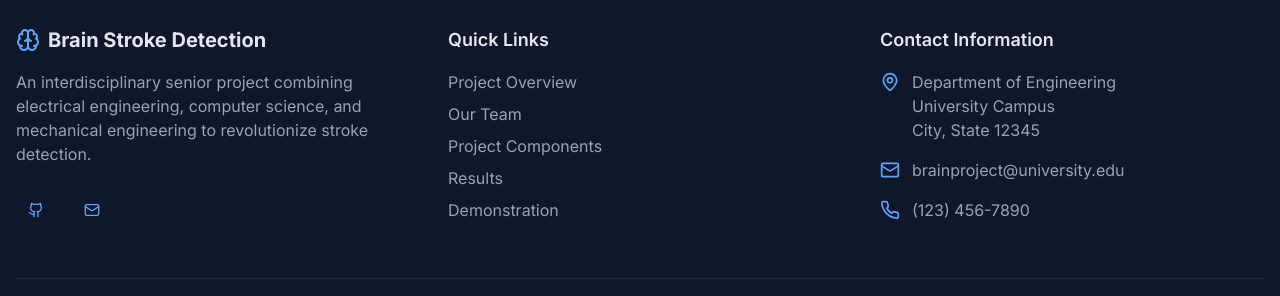
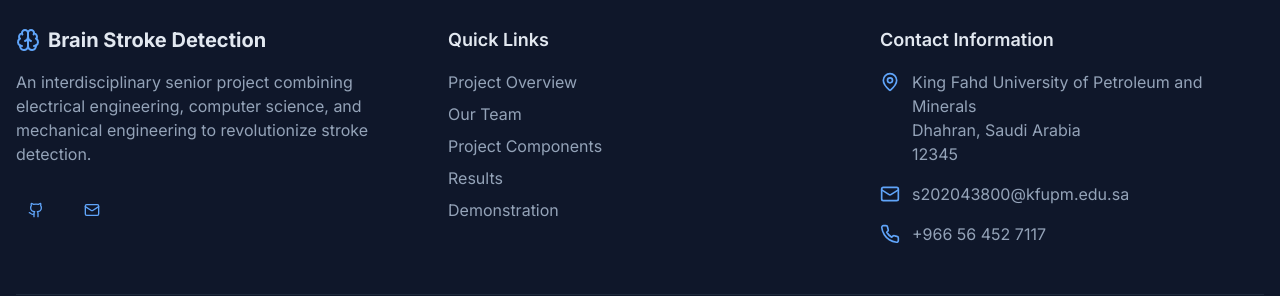
Before and after one commit to MysticalDawn/MWI-Overview, a Next.js app in the folder client/: page / in a window 1280 px wide. Shown: the part 5290-5586 px from the top of the page. Built offline with nearby package versions, Linux system fonts and the light colour scheme.

Commit message:
what once was

```diff
--- a/client/components/footer.tsx
+++ b/client/components/footer.tsx
@@ -66,23 +66,23 @@ export function Footer() {
                 <li className="flex items-start gap-3 group">
                   <MapPin className="h-5 w-5 text-blue-400 flex-shrink-0 mt-0.5 group-hover:text-blue-300 transition-colors duration-300" />
                   <span className="text-slate-400 group-hover:text-slate-300 transition-colors duration-300">
-                    Department of Engineering
+                    King Fahd University of Petroleum and Minerals
                     <br />
-                    University Campus
+                    Dhahran, Saudi Arabia
                     <br />
-                    City, State 12345
+                    12345
                   </span>
                 </li>
                 <li className="flex items-start gap-3 group">
                   <Mail className="h-5 w-5 text-blue-400 flex-shrink-0 mt-0.5 group-hover:text-blue-300 transition-colors duration-300" />
                   <span className="text-slate-400 group-hover:text-slate-300 transition-colors duration-300">
-                    brainproject@university.edu
+                    s202043800@kfupm.edu.sa
                   </span>
                 </li>
                 <li className="flex items-start gap-3 group">
                   <Phone className="h-5 w-5 text-blue-400 flex-shrink-0 mt-0.5 group-hover:text-blue-300 transition-colors duration-300" />
                   <span className="text-slate-400 group-hover:text-slate-300 transition-colors duration-300">
-                    (123) 456-7890
+                    +966 56 452 7117
                   </span>
                 </li>
               </ul>
```
